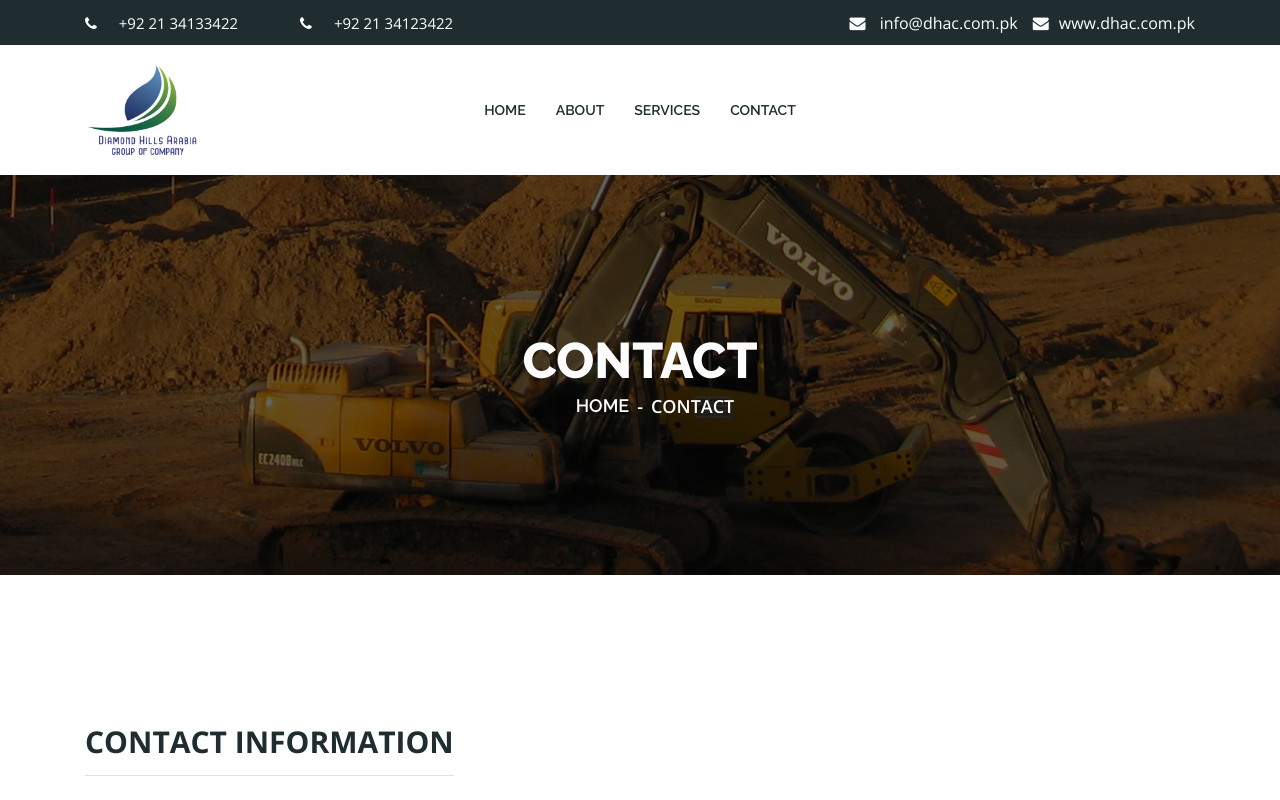
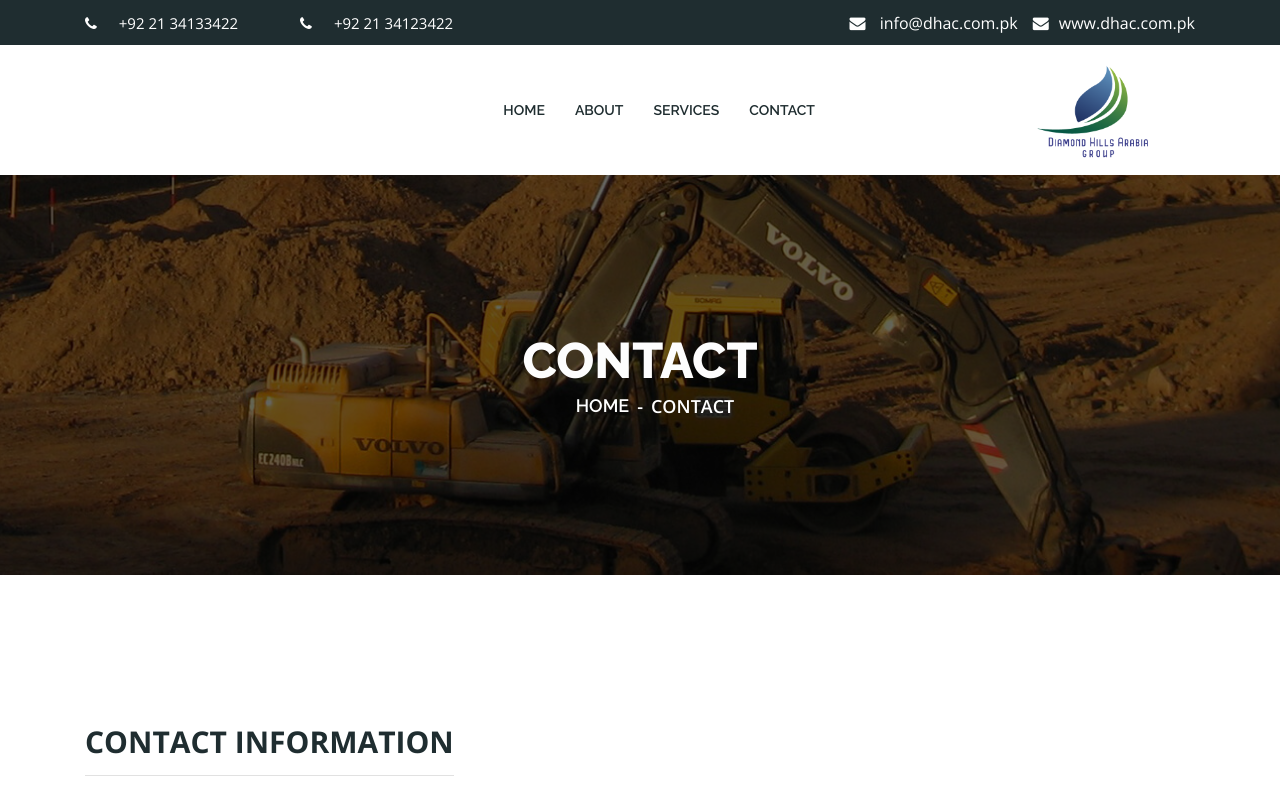
Before and after one commit to muhammadmaaz-22/dhacproject, a plain HTML site: page contact.html in a window 1280 px wide. Shown: the top 800 px of the page. Drawn offline with nearby package versions, Linux system fonts and the light colour scheme; some packages are replaced by stand-ins of ours.

Commit message:
Update contact.html

```diff
--- a/contact.html
+++ b/contact.html
@@ -43,13 +43,6 @@
     <!--[if lt IE 8]>
         <p class="browserupgrade">You are using an <strong>outdated</strong> browser. Please <a href="http://browsehappy.com/">upgrade your browser</a> to improve your experience.</p>
     <![endif]-->
-
-    <!-- Body main wrapper start -->
-    <div class="wrapper">
-        <!-- Start Header Style -->
-        <div id="header" class="htc-header">
-            <!-- Start Header Top -->
-             <!-- Start Header Style -->
 <div id="header" class="htc-header">
     <!-- Start Header Top -->
     <div class="htc__header__top bg__cat--1">
@@ -74,23 +67,17 @@
         </div>
     </div>
     <!-- End Header Top -->
+</div>
+
        <!-- Start Mainmenu Area -->
 <div id="sticky-header-with-topbar" class="mainmenu__wrap sticky__header">
     <div class="container">
-                    <div class="row">
-                        <div class="col-md-2 col-sm-6 col-xs-7">
-                            <div class="logo">
-                                <a href="index.html">
-                                    <img src="images/logo/DHAGC-logo.png" alt="logo image">
-
-                                </a>
-                            </div>
-                        </div>
-                        <div class="col-md-8 col-sm-6 col-xs-5">
+        <div class="row align-items-center">
+            <!-- Menu Items Column -->
+            <div class="col-md-8 col-sm-6 col-xs-7">
                 <nav class="main__menu__nav  hidden-xs hidden-sm">
-                                <ul class="main__menu">
-                                    <li class="drop"><a href="index.html">HOME</a>
-                                    </li>
+                    <ul class="main__menu d-flex justify-content-end">
+                        <li class="drop"><a href="index3.html">HOME</a></li>
                         <li><a href="about.html">ABOUT</a></li>
                         <li><a href="service.html">SERVICES</a></li>
                         <li><a href="contact.html">CONTACT</a></li>
@@ -99,23 +86,29 @@
                 <div class="mobile-menu clearfix visible-xs visible-sm">
                     <nav id="mobile_dropdown">
                         <ul>
-                                        <li><a href="index.html">Home</a>
-
-                                        </li>
+                            <li><a href="index3.html">Home</a></li>
                             <li><a href="about.html">ABOUT</a></li>
-
-                                        <li><a href="contact.html">contact</a></li>
+                            <li><a href="service.html">Services</a></li>
+                            <li><a href="contact.html">Contact</a></li>
                         </ul>
                     </nav>
                 </div>
             </div>
-                        <div class="col-md-2 col-sm-6 hidden-xs">
 
+            <!-- Logo Column -->
+            <div class="col-md-2 col-sm-6 col-xs-5 offset-md-2">
+                <div class="logo">
+                    <a href="index3.html">
+                        <img src="images/logo/DHAG-Logo.png" alt="logo image">
+                    </a>
+                </div>
             </div>
         </div>
         <div class="mobile-menu-area"></div>
     </div>
 </div>
+
+
             <!-- End Mainmenu Area -->
         </div>
         <!-- End Header Style -->
```
Lines whose indentation alone changed are shown as unchanged.
